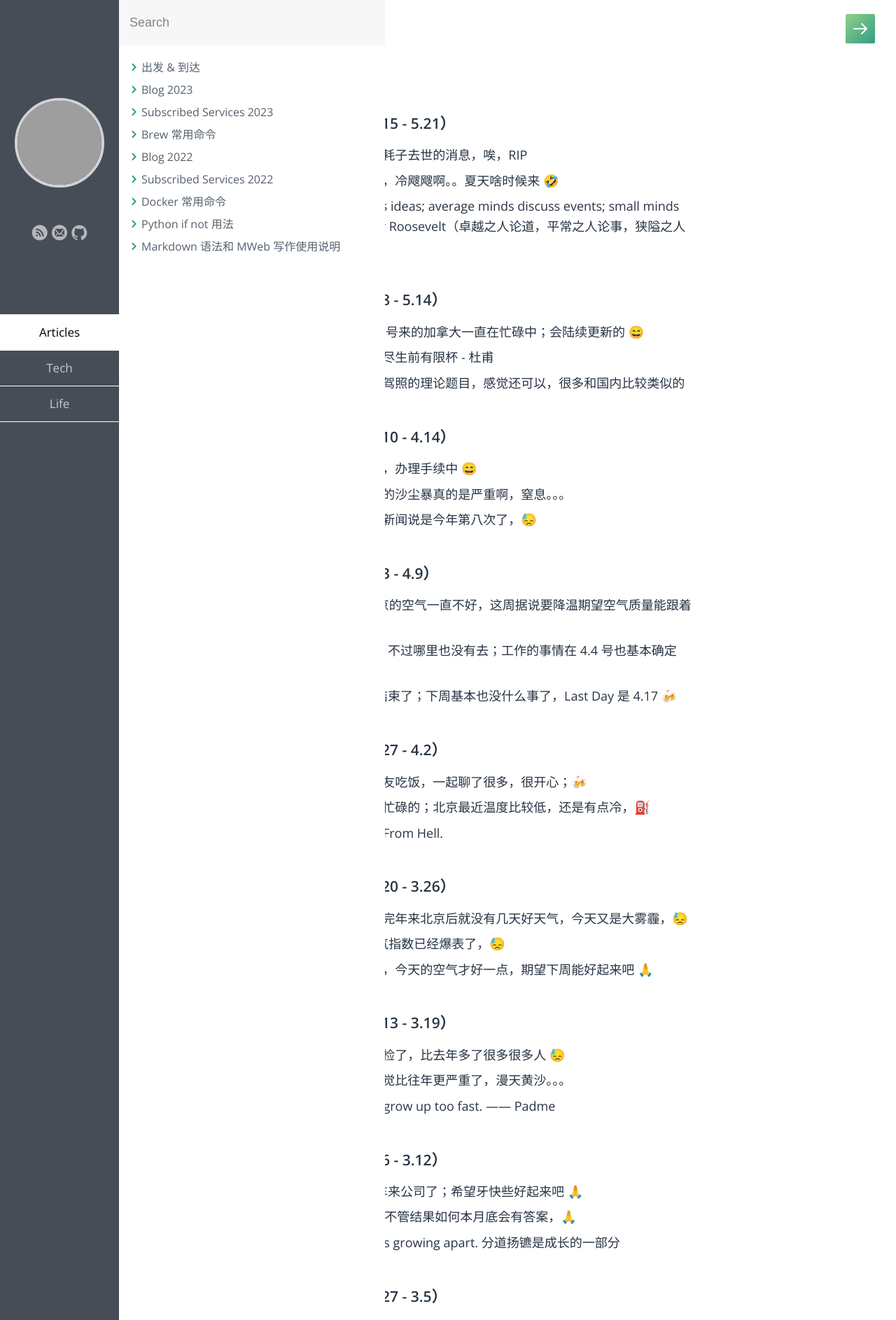
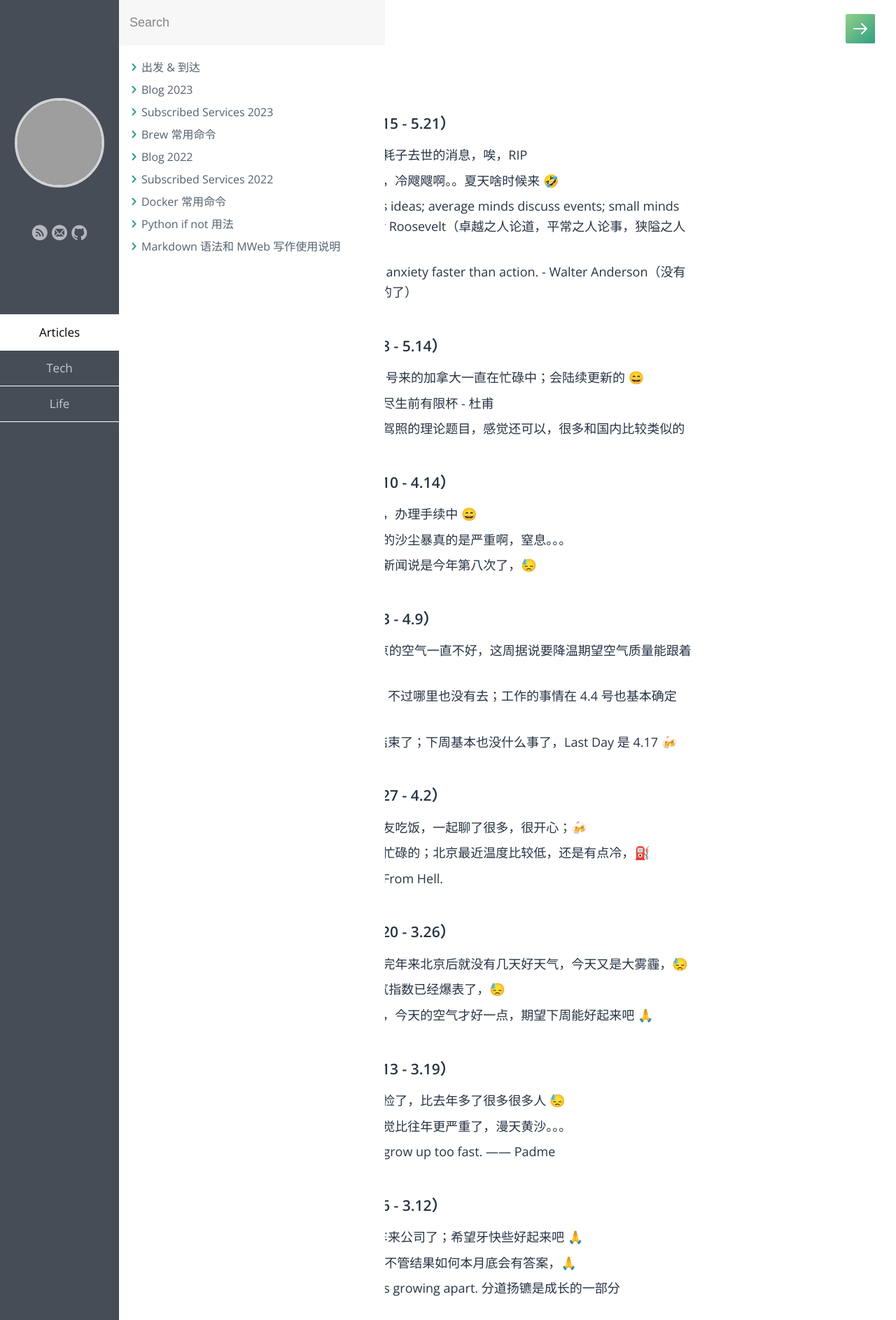
Before and after one commit to samxupeiran/samxupeiran.github.io, a Jekyll site: the page built from _posts/life/2023-01-03-my-blog.md, in a window 1280 px wide. Shown: the top 1886 px of the page at 70% size. Built offline with Jekyll 4.4.1, drawn with Linux system fonts in a browser that asks for light colours; some web fonts are replaced; grey boxes are pictures that could not be loaded.

Commit message:
feat: add weekly blog 5.18

```diff
--- a/_posts/life/2023-01-03-my-blog.md
+++ b/_posts/life/2023-01-03-my-blog.md
@@ -10,6 +10,7 @@ tags: Blog
      - 5.15 今天上午看到左耳朵耗子去世的消息，唉，RIP
      - 5.16 渥太华下午下起了雨，冷飕飕啊。。夏天啥时候来 🤣
      - 5.17 Great minds discuss ideas; average minds discuss events; small minds discuss people. - Eleanor Roosevelt（卓越之人论道，平常之人论事，狭隘之人论人）
+     - 5.18 Nothing diminishes anxiety faster than action. - Walter Anderson（没有什么比行动更能减轻焦虑的了）
 
 - ### 2023 年 5 月 第 2 周（5.8 - 5.14）
      - 5.8 很长时间没更新了；3 号来的加拿大一直在忙碌中；会陆续更新的 😄
```
